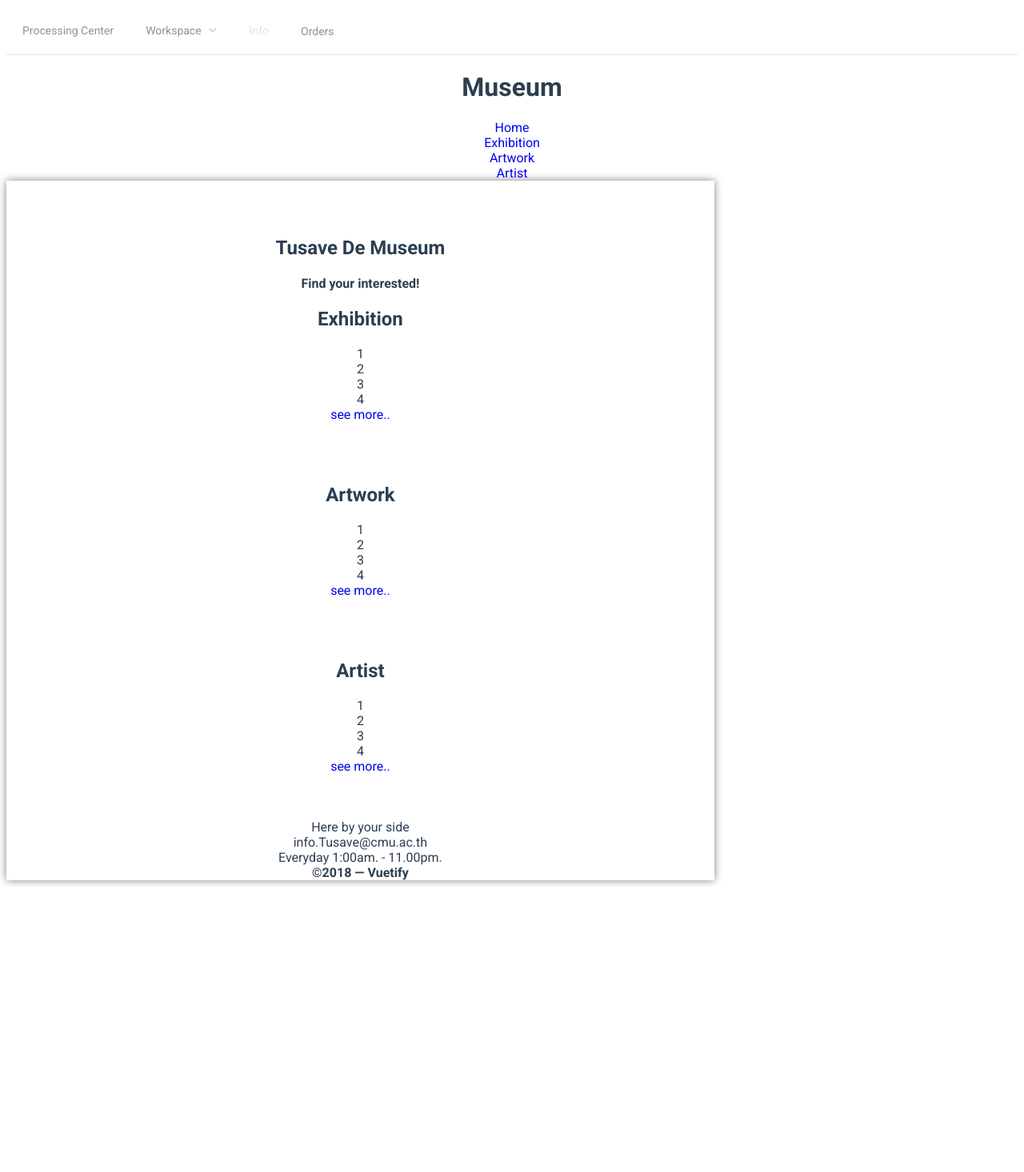
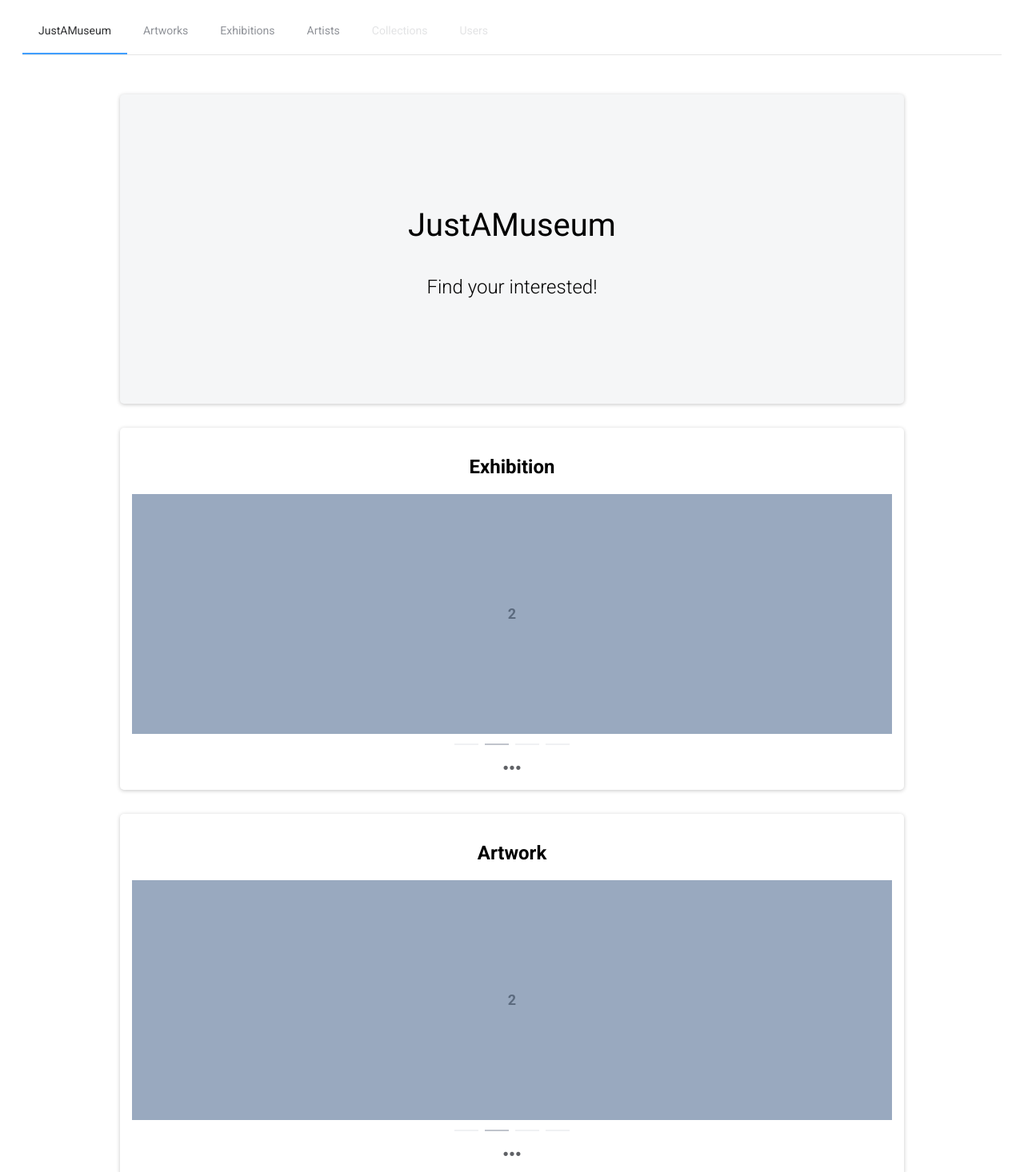
Before and after one commit to CPE-0644/art-museum-client, a Vue app: page / in a window 1280 px wide. Shown: the top 1466 px of the page at 80% size. Before the commit the page ends 1109 px from the top, so only its background shows below. Built offline with nearby package versions, Linux system fonts and the light colour scheme.

Commit message:
made ui for home

```diff
--- a/src/App.vue
+++ b/src/App.vue
@@ -1,10 +1,18 @@
 <template>
-  <div id="app">
-    <Header />
-    <div class="container">
-      <router-view></router-view>
+  <div>
+  <el-container style="font-family: 'Roboto', sans-serif;">
+    <el-header>
+      <Header />
+    </el-header>
+    <el-main>
+      <div class="container">
+        <router-view></router-view>
+      </div>
+    </el-main>
+  <el-footer height="100px">
     <Footer />
-    </div>
+  </el-footer>
+  </el-container>
   </div>
 </template>
 
@@ -22,22 +30,38 @@ export default {
 </script>
 
 <style lang="scss">
-#app {
-  .container {
-    @media screen and (min-width: 500px) {
-      width: 70%;
-    }
-    @media screen and (max-width: 700px) {
-      width: 90%;
-    }
-    padding: 50px 0px 0px 0px;
-    box-shadow: 0px 0px 10px grey;
+$font-fam: 'Roboto', sans-serif;
+
+$primary-text-color: #303133;
+$regular-text-color: #606266;
+$secondary-text-color: #909399;
+$placeholder-text-color: #c0c4cc;
+$Blue: #409eff;
+$Success: #67c23a;
+$Warning: #e6a23c;
+$Danger: #f56c6c;
+$Info: #909399;
+$LightBlue: #ecf8ff;
+
+.front-end {
+  font-family: $font-fam;
+}
+
+.container {
+  @media screen and (min-width: 500px) {
+    width: 80%;
   }
-  font-family: 'Roboto', sans-serif;
-  -webkit-font-smoothing: antialiased;
   -moz-osx-font-smoothing: grayscale;
   text-align: center;
-  color: #2c3e50;
   margin: auto;
 }
+
+footer.el-footer {
+  width: 100%;
+  padding: 10px;
+  font-size: 0.8em;
+  color: $primary-text-color;
+  background-color: $LightBlue;
+  line-height: 20px;
+}
 </style>
--- /dev/null
+++ b/src/components/Carousel.vue
@@ -0,0 +1,37 @@
+<template>
+  <el-carousel indicator-position="outside">
+    <el-carousel-item v-for="(item, index) in 4" :key="index">
+      <h3>{{ item }}</h3>
+    </el-carousel-item>
+  </el-carousel>
+</template>
+
+<script>
+export default {
+  props: ['items'],
+  name: 'Carousel',
+  date() {
+    return {
+      items: items
+    };
+  }
+};
+</script>
+
+<style>
+.el-carousel__item h3 {
+  color: #475669;
+  font-size: 18px;
+  opacity: 0.75;
+  line-height: 300px;
+  margin: 0;
+}
+
+.el-carousel__item:nth-child(2n) {
+  background-color: #99a9bf;
+}
+
+.el-carousel__item:nth-child(2n + 1) {
+  background-color: #d3dce6;
+}
+</style>
--- a/src/components/Footer.vue
+++ b/src/components/Footer.vue
@@ -1,5 +1,5 @@
 <template>
-  <div>
+  <div id="footer">
     <div>
       {{location}}
 
@@ -28,4 +28,9 @@ export default {
 </script>
 
 <style>
+#footer {
+  width: 100%;
+  text-align: center;
+  vertical-align: middle;
+}
 </style>
--- a/src/components/Header.vue
+++ b/src/components/Header.vue
@@ -1,46 +1,22 @@
 <template>
-  <div>
-    <el-menu :default-active="activeIndex" class="el-menu-demo" mode="horizontal" @select="handleSelect">
-    <el-menu-item index="1">Processing Center</el-menu-item>
-    <el-submenu index="2">
-      <template slot="title">Workspace</template>
-      <el-menu-item index="2-1">item one</el-menu-item>
-      <el-menu-item index="2-2">item two</el-menu-item>
-      <el-menu-item index="2-3">item three</el-menu-item>
-      <el-submenu index="2-4">
-        <template slot="title">item four</template>
-        <el-menu-item index="2-4-1">item one</el-menu-item>
-        <el-menu-item index="2-4-2">item two</el-menu-item>
-        <el-menu-item index="2-4-3">item three</el-menu-item>
-      </el-submenu>
-    </el-submenu>
-    <el-menu-item index="3" disabled>Info</el-menu-item>
-    <el-menu-item index="4"><a href="https://www.ele.me" target="_blank">Orders</a></el-menu-item>
+<div>
+  <el-menu default-active="1" class="el-menu-demo" mode="horizontal"
+     router style="position: relative;">
+    <el-menu-item index="1" route="/">JustAMuseum</el-menu-item>
+    <el-menu-item index="2" route="/artworks">Artworks</el-menu-item>
+    <el-menu-item index="3" route="/exhibitions">Exhibitions</el-menu-item>
+    <el-menu-item index="4" route="/artists">Artists</el-menu-item>
+    <el-menu-item index="5" route="/collections" disabled>Collections</el-menu-item>
+    <el-menu-item index="6" route="/users" disabled>Users</el-menu-item>
   </el-menu>
-    <h1>
-      Museum
-    </h1>
-    <div>
-      <router-link to="/">Home</router-link>
-    </div>
-    <div>
-      <router-link to="/exhibitions">Exhibition</router-link>
-    </div>
-    <div>
-      <router-link to="/artworks">Artwork</router-link>
-    </div>
-    <div>
-      <router-link to="/artists">Artist</router-link>
-    </div>
-  </div>
+</div>
 </template>
 
 <script>
-export default {};
+export default {
+  name: 'Header'
+};
 </script>
 
 <style>
-a {
-  text-decoration: none;
-}
 </style>
--- a/src/views/Artworks.vue
+++ b/src/views/Artworks.vue
@@ -4,10 +4,10 @@
       Artworks
     </h1>
     <div class="type-choice">
-      <v-btn color="#42A5F5" @click="changeShowType('painting')">Painting</v-btn>
-      <v-btn color="#42A5F5" @click="changeShowType('sculpture')">Sculpture</v-btn>
-      <v-btn color="#42A5F5" @click="changeShowType('statue')">Statue</v-btn>
-      <v-btn color="#42A5F5" @click="changeShowType('other')">Other</v-btn>
+      <a color="#42A5F5" @click="changeShowType('painting')">Painting</a>
+      <a color="#42A5F5" @click="changeShowType('sculpture')">Sculpture</a>
+      <a color="#42A5F5" @click="changeShowType('statue')">Statue</a>
+      <a color="#42A5F5" @click="changeShowType('other')">Other</a>
     </div>
     <div class="body-content">
       <artwork-list :artworks="artworks"></artwork-list>
--- a/src/views/Home.vue
+++ b/src/views/Home.vue
@@ -1,57 +1,106 @@
 <template>
   <div id="home">
-    <section id="title">
-      <h1 class="display-2 font-weight-thin mb-3">Tusave De Museum</h1>
-      <h4 class="subheading">Find your interested!</h4>
+    <section id="title" class="inner-section">
+      <div class="text-content">
+        <h1 class="heading">JustAMuseum</h1>
+        <h4 class="subheading">Find your interested!</h4>
+      </div>
     </section>
-    <section id="home-exhibition">
+    <section id="section-exhibition" class="inner-section">
       <h2>
         Exhibition
       </h2>
-      <div v-for="(exhibition, index) in exhibitions" :key="index">{{exhibition}}</div>
-      <router-link to="/exhibitions">see more..</router-link>
+      <carousel :items="sampleExhibitions"></carousel>
+      <router-link to="/exhibitions">
+        <i class="el-icon-more"></i>
+      </router-link>
     </section>
-    <section id="home-artwork">
+    <section id="section-artwork" class="inner-section">
       <h2>
         Artwork
       </h2>
-      <div  v-for="(artwork, index) in artworks" :key="index">{{artwork}}</div>
-      <router-link to="/artworks">see more..</router-link>
+      <carousel :items="sampleArtworks"></carousel>
+      <router-link to="/artworks">
+        <i class="el-icon-more"></i>
+      </router-link>
     </section>
-    <section id="home-artist">
+    <section id="section-artist">
       <h2>Artist</h2>
-      <div v-for="(artist, index) in artists" :key="index">{{artist}}</div>
-      <router-link to="/artists">see more..</router-link>
+      <carousel :items="sampleArtists"></carousel>
+      <router-link to="/artists">
+        <i class="el-icon-more"></i>
+      </router-link>
     </section>
   </div>
 </template>
 
 <script>
+import { APIService } from '../utils/APIService.js';
+import Carousel from '../components/Carousel';
+
+const apiService = new APIService();
+
 export default {
   name: 'Home',
   data() {
     return {
-      exhibitions: [1, 2, 3, 4],
-      artworks: [1, 2, 3, 4],
-      artists: [1, 2, 3, 4]
+      sampleExhibitions: [],
+      sampleArtworks: [],
+      sampleArtists: []
     };
+  },
+  components: {
+    Carousel
+  },
+  methods: {
+    fetchSampleData() {
+      // return apiService.fetchArtists().then(data => {
+      //   sampleArtists: data;
+      //   debugger;
+      // });
+      // apiService.fetchExhibitions().then(data => {
+      //   sampleExhibitions: data.slice(0, 4);
+      // });
+      // apiService.fetchArtworks().then(data => {
+      //   sampleArtworks: data.slice(0, 4);
+      // });
+    }
+  },
+  mounted() {
+    this.fetchSampleData();
   }
 };
 </script>
 
 <style lang="scss">
-#home-exhibition {
-  height: 200px;
-  background: #fff;
+.heading {
+  font-size: 2.5em;
+  font-weight: 400;
 }
+.subheading {
+  font-size: 1.5em;
+  font-weight: 150;
+}
+.text-content {
+  height: 100%;
+  text-align: center;
+  vertical-align: middle;
+}
+#title {
+  background-color: #f5f6f7;
+  padding: 100px;
+}
+section.inner-section {
+  margin-top: 30px;
+  padding: 15px;
+  border-radius: 5px;
+  box-shadow: 0px 1px 5px rgb(199, 199, 199);
 
-#home-artwork {
-  height: 200px;
-  background: #fff;
-}
-
-#home-artist {
-  height: 200px;
-  background: #fff;
+  i {
+    text-align: right;
+    color: #606266;
+    font-size: 24px;
+    font-weight: 200;
+  }
 }
 </style>
```
